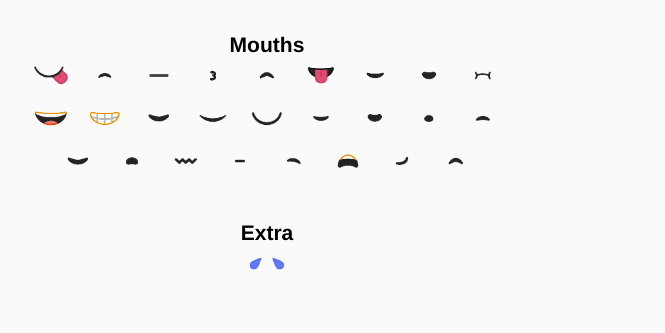
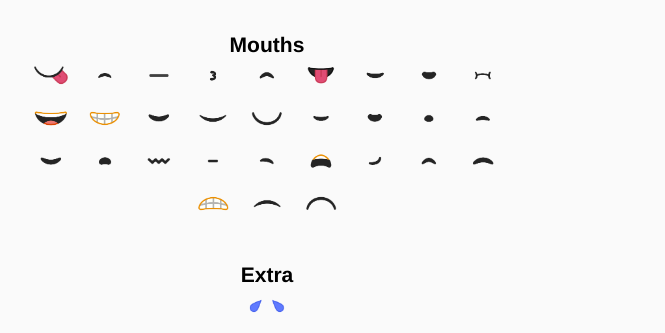
Before and after one commit to omgmog/benmoji-generator, a plain HTML site: page index.html in a window 1280 px wide. Shown: the part 584-917 px from the top of the page, 117-782 px from the left. Drawn offline with Linux system fonts and the light colour scheme.

Commit message:
Added more sad mouths

```diff
--- a/index.html
+++ b/index.html
@@ -183,7 +183,7 @@
       ];
 
       var eyesCount = 21;
-      var mouthsCount = 26;
+      var mouthsCount = 30;
       var extraCount = 1;
 
       var currentBase = 0;
```
Also changed, not shown: parts/mouths/mouths00027.png (added), parts/mouths/mouths00028.png (added), parts/mouths/mouths00029.png (added), parts/mouths/mouths00030.png (added).
